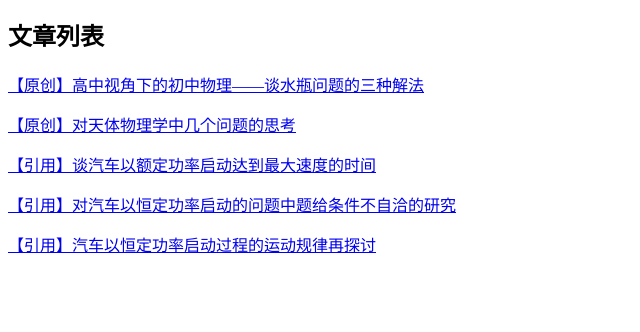
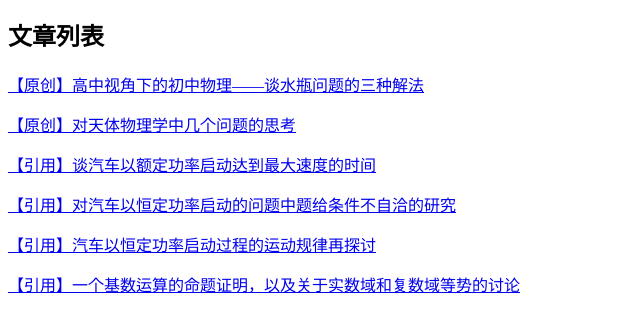
Before and after one commit to feixukeji/feixukeji.github.io, a plain HTML site: page index.html in a window 1280 px wide. Shown: the part 100-432 px from the top of the page, without its empty margins (0-640 px from the left). Drawn offline with Linux system fonts and the light colour scheme.

Commit message:
Update index.html

```diff
--- a/index.html
+++ b/index.html
@@ -11,6 +11,7 @@
   <p><a href="https://www.ixueshu.com/document/62561c397d2026c96a97b5dd3dc73fd2318947a18e7f9386.html#pdfpreview">【引用】谈汽车以额定功率启动达到最大速度的时间</a></p>
   <p><a href="https://www.ixueshu.com/document/943e957ca5360c9b187062d884f9b35d318947a18e7f9386.html#pdfpreview">【引用】对汽车以恒定功率启动的问题中题给条件不自洽的研究</a></p>
   <p><a href="https://www.ixueshu.com/document/a1a89c49bc6bff80b4f0688f0226f9c9318947a18e7f9386.html#pdfpreview">【引用】汽车以恒定功率启动过程的运动规律再探讨</a></p>
+  <p><a href="https://zhuanlan.zhihu.com/p/59108300">【引用】一个基数运算的命题证明，以及关于实数域和复数域等势的讨论</a></p>
 
 </body>
 </html>
```
